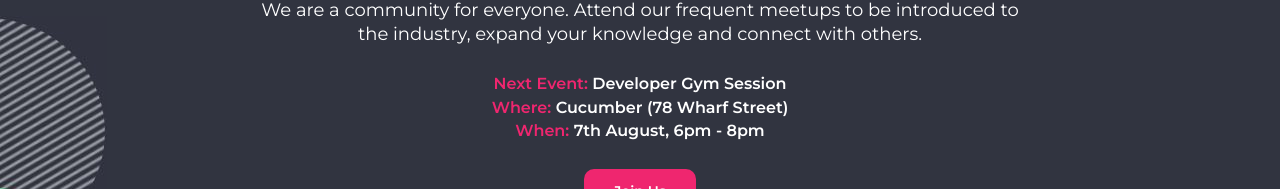
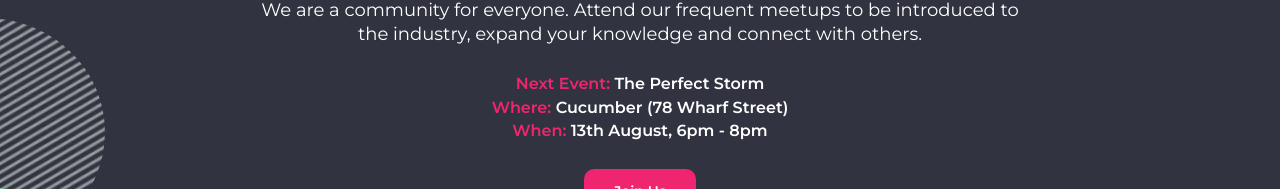
Before and after one commit to JuniorDev-TGA/JuniorDevTGA, a Gatsby site: page / in a window 1280 px wide. Shown: the part 341-530 px from the top of the page. Built offline with nearby package versions, Linux system fonts and the light colour scheme; Gatsby itself is replaced by a stand-in of ours.

Commit message:
Updating latest event

```diff
--- a/src/pages/index.js
+++ b/src/pages/index.js
@@ -31,9 +31,9 @@ const IndexPage = () => (
       <h1>Junior Dev <span className="u-text-red">Tauranga</span></h1>
       <HeroTagLine content="We are a community for everyone. Attend our frequent meetups to be introduced to the industry, expand your knowledge and connect with others." />
       <HeroNextEvent>
-        <HeroNextEventDetail title="Next Event" description="Developer Gym Session" />
+        <HeroNextEventDetail title="Next Event" description="The Perfect Storm" />
         <HeroNextEventDetail title="Where" description="Cucumber (78 Wharf Street)" />
-        <HeroNextEventDetail title="When" description="7th August, 6pm - 8pm" />
+        <HeroNextEventDetail title="When" description="13th August, 6pm - 8pm" />
 
         <div className="c-hero__cta">
           <a
```
